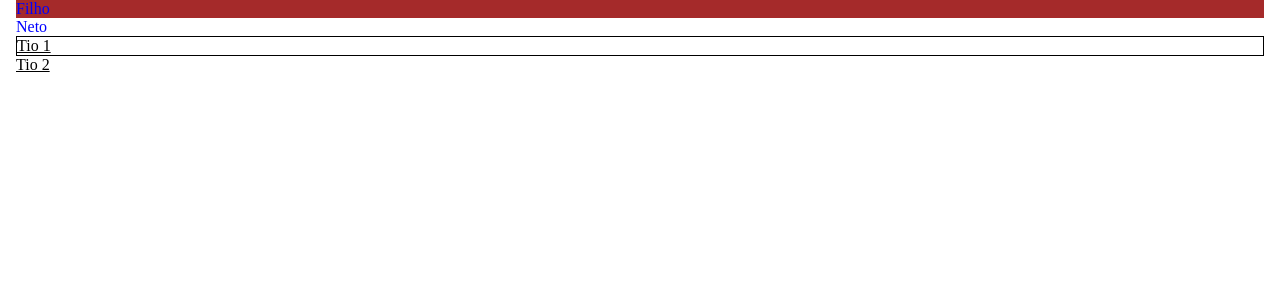
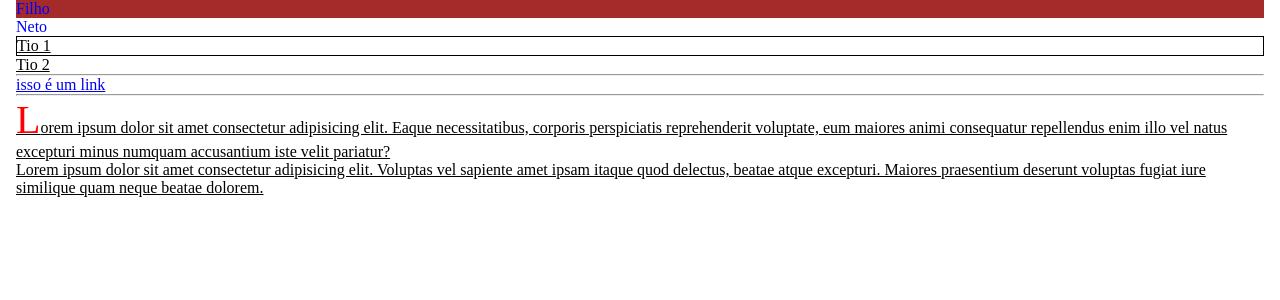
Before and after one commit to DaronBecaus/Programador-Web, a PHP site: page /html/seletores.html in a window 1280 px wide. Shown: the part 16-316 px from the top of the page. Run offline with PHP 8.4, Linux system fonts and the light colour scheme.

Commit message:
Pseudo seletores

```diff
--- a/Aulas Web/css/seletores.css
+++ b/Aulas Web/css/seletores.css
@@ -23,3 +23,20 @@ main {
 #pai ~ p { /* seleciona todos os irmãos(tios) e coloca sublinhado */
     text-decoration: underline;
 }
+
+hr {
+
+}
+
+a:visited {
+    color: yellow;
+}
+
+a:hover {
+    font-size: 100px;
+}
+
+p.mod::first-letter {
+    font-size: 40px;
+    color: red;
+}
--- a/Aulas Web/html/seletores.html
+++ b/Aulas Web/html/seletores.html
@@ -18,6 +18,11 @@
         </div>
         <p>Tio 1</p>
         <p>Tio 2</p>
+        <hr>
+        <a href="#">isso é um link</a>
+        <hr>
+        <p class="mod">Lorem ipsum dolor sit amet consectetur adipisicing elit. Eaque necessitatibus, corporis perspiciatis reprehenderit voluptate, eum maiores animi consequatur repellendus enim illo vel natus excepturi minus numquam accusantium iste velit pariatur?</p>
+        <p>Lorem ipsum dolor sit amet consectetur adipisicing elit. Voluptas vel sapiente amet ipsam itaque quod delectus, beatae atque excepturi. Maiores praesentium deserunt voluptas fugiat iure similique quam neque beatae dolorem.</p>
     </main>
 </body>
 </html>
```
